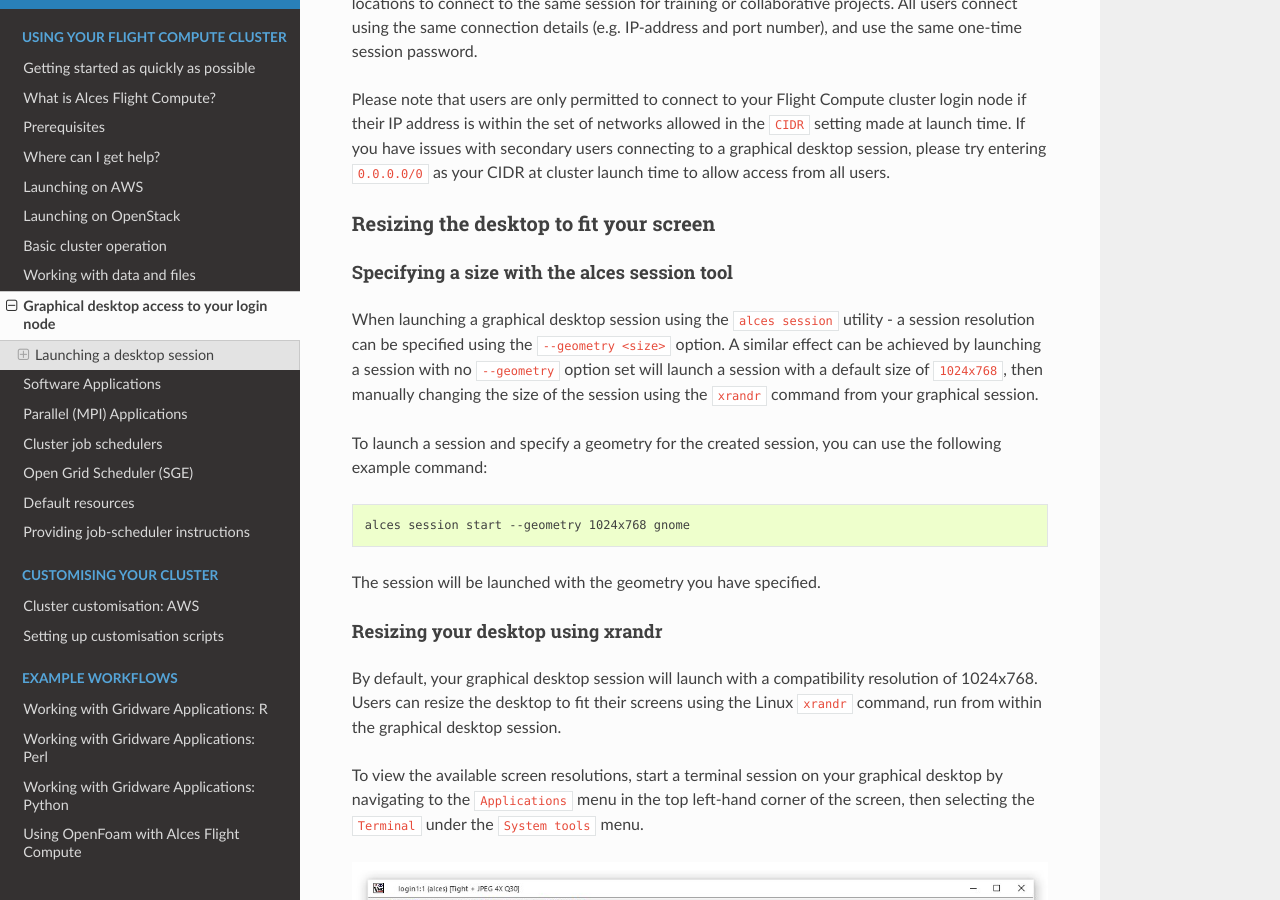
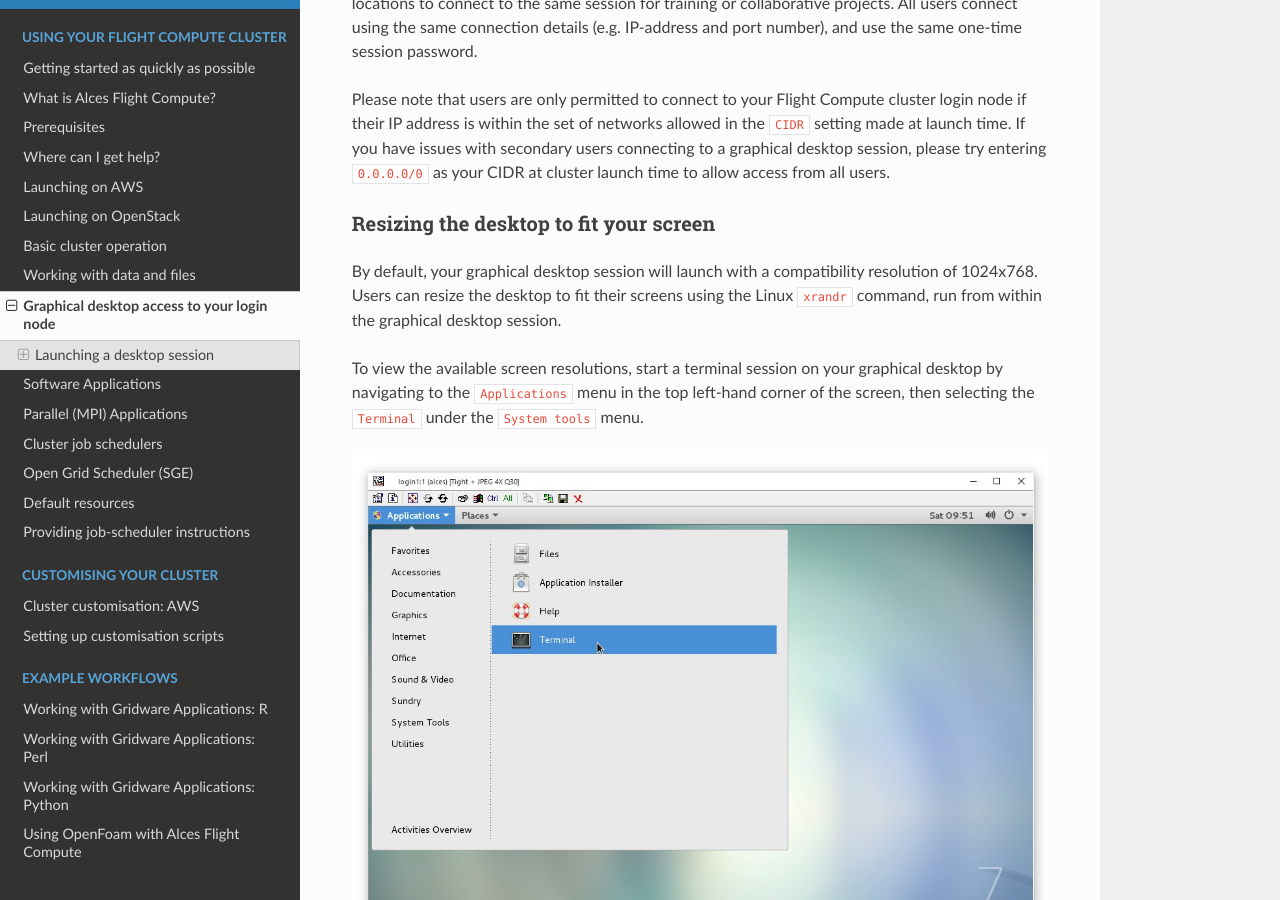
Before and after one commit to alces-software/flight-appliance-docs, a Sphinx documentation site: the page built from docs/source/graphicaldesktop/graphicaldesktop.rst, in a window 1280 px wide and 900 px high, scrolled down 2066 px. Built offline with Sphinx 7.4.7 and the Read the Docs theme 2.0.0, drawn with Linux system fonts in a browser that asks for light colours; pages that are not in the unit, such as notebooks, are missing from menus.

Commit message:
- Revert "Reworked graphical desktop resize section" Refs #11
This reverts commit 8e2b6459e4f8f08f58cefcc52207305dc8563550.

```diff
--- a/docs/source/graphicaldesktop/graphicaldesktop.rst
+++ b/docs/source/graphicaldesktop/graphicaldesktop.rst
@@ -56,22 +56,6 @@ Please note that users are only permitted to connect to your Flight Compute clus
 
 Resizing the desktop to fit your screen
 ---------------------------------------
-
-Specifying a size with the alces session tool
-*********************************************
-
-When launching a graphical desktop session using the ``alces session`` utility - a session resolution can be specified using the ``--geometry <size>`` option. A similar effect can be achieved by launching a session with no ``--geometry`` option set will launch a session with a default size of ``1024x768``, then manually changing the size of the session using the ``xrandr`` command from your graphical session.
-
-To launch a session and specify a geometry for the created session, you can use the following example command:
-
-.. code:: bash
-
-    alces session start --geometry 1024x768 gnome
-
-The session will be launched with the geometry you have specified.
-
-Resizing your desktop using xrandr
-**********************************
 
 By default, your graphical desktop session will launch with a compatibility resolution of 1024x768. Users can resize the desktop to fit their screens using the Linux ``xrandr`` command, run from within the graphical desktop session.
 
```
